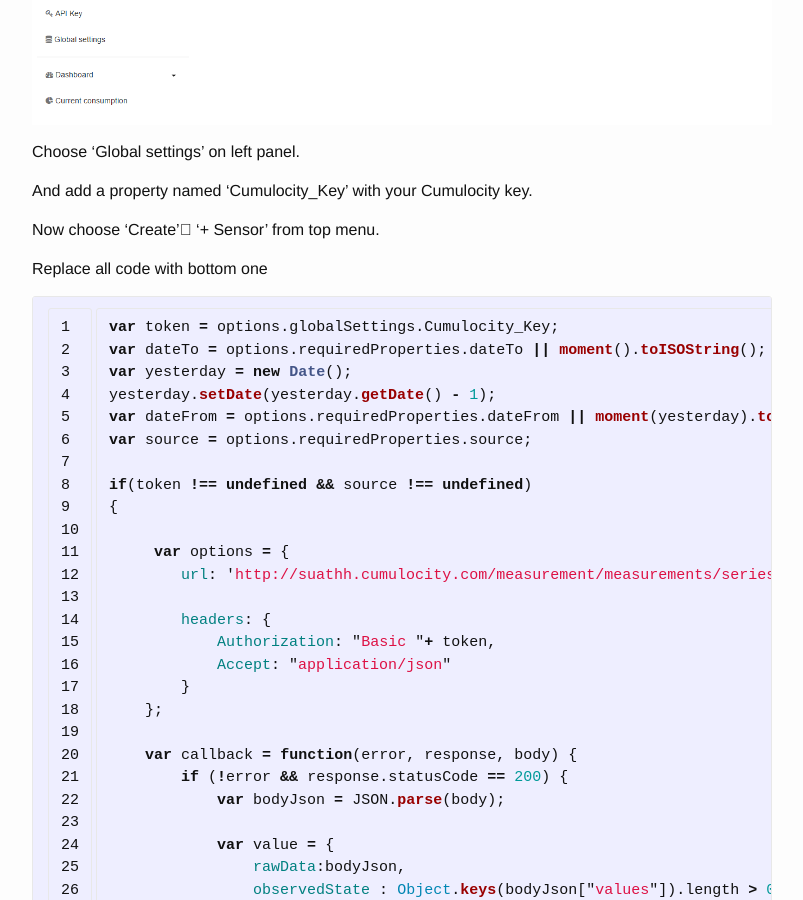
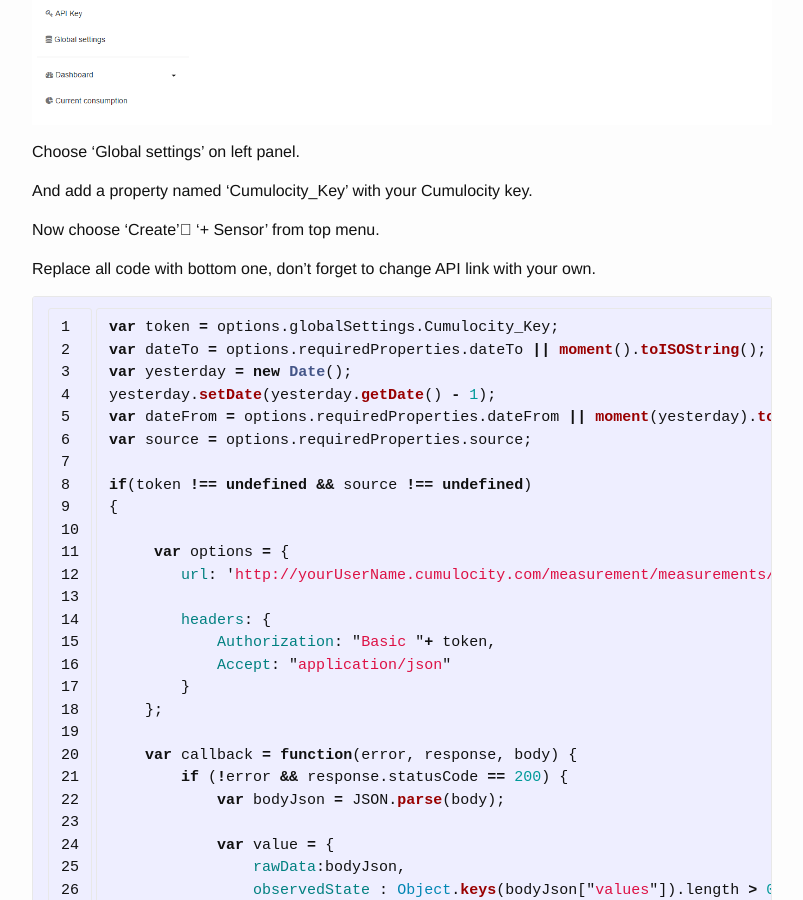
Before and after one commit to jasperdevrient/waylayio.github.io, a Jekyll site: the page built from _posts/2015-09-08-cumulocity-integration.markdown, in a window 1280 px wide and 900 px high, scrolled down 2396 px. Shown: the whole window, without its empty margins (238-1041 px from the left). Built offline with Jekyll 4.4.1, drawn with Linux system fonts in a browser that asks for light colours.

Commit message:
Update 2015-09-08-cumulocity-integration.markdown

```diff
--- a/_posts/2015-09-08-cumulocity-integration.markdown
+++ b/_posts/2015-09-08-cumulocity-integration.markdown
@@ -59,7 +59,7 @@ And add a property named ‘Cumulocity_Key’ with your Cumulocity key.
 
 Now choose ‘Create’ ‘+ Sensor’ from top menu.
 
-Replace all code with bottom one
+Replace all code with bottom one, don't forget to change API link with your own.
 
 {% highlight javascript linenos %}
 var token = options.globalSettings.Cumulocity_Key;
@@ -73,7 +73,7 @@ if(token !== undefined && source !== undefined)
 {
 
      var options = {
-        url: 'http://suathh.cumulocity.com/measurement/measurements/series?dateTo='+dateTo+'&source='+source+'&dateFrom='+dateFrom,
+        url: 'http://yourUserName.cumulocity.com/measurement/measurements/series?dateTo='+dateTo+'&source='+source+'&dateFrom='+dateFrom,
 
         headers: {
             Authorization: "Basic "+ token,
@@ -130,3 +130,7 @@ Source parameter is ID of device that you can find it when you click the device
 ![Cumulocity Dashboard]({{ site.baseurl }}/assets/images/cumulocity_deviceID.png)
 
 After you finish entering mail properties you are ready to learn your device’s signal mesuarement’s via mail over waylay platform !
+
+[here]:       http://cumulocity.com/about/
+[Measurement API]:     http://www.cumulocity.com/guides/reference/measurements/
+[ISO 8601]:        https://en.wikipedia.org/wiki/ISO_8601
```
